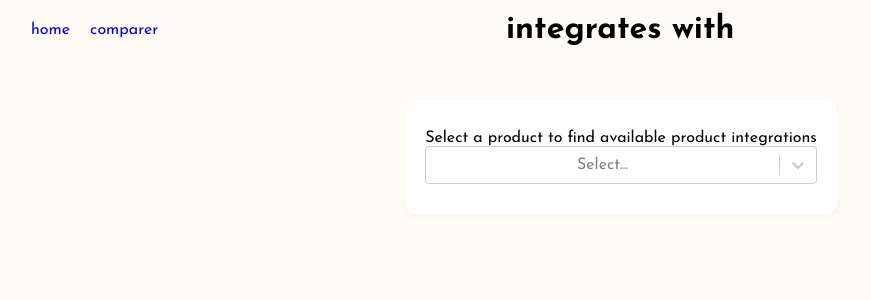
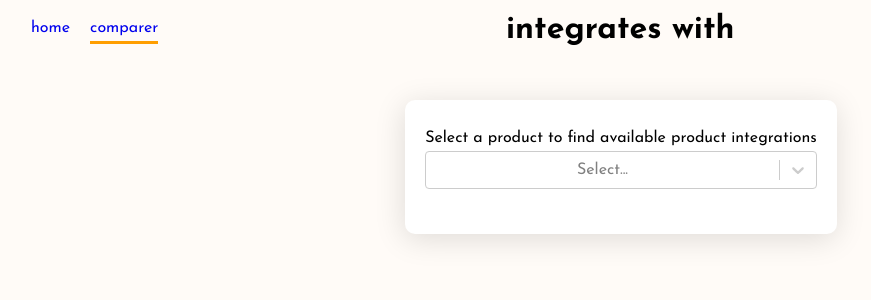
Before and after one commit to burkle489/integrates-with-app, a React (Create React App) app: page /product-compare in a window 1280 px wide. Shown: the top 300 px of the page, without its empty margins (19-890 px from the left). Built offline with nearby package versions, Linux system fonts and the light colour scheme.

Commit message:
generic component stylng and integration list fleshing out

```diff
--- a/package.json
+++ b/package.json
@@ -16,6 +16,7 @@
     "formik": "^2.2.9",
     "react": "^18.1.0",
     "react-dom": "^18.1.0",
+    "react-icons": "^4.3.1",
     "react-router": "^6.3.0",
     "react-router-dom": "^6.3.0",
     "react-scripts": "5.0.1",
--- a/src/components/contentCard/ContentCard.scss
+++ b/src/components/contentCard/ContentCard.scss
@@ -1,6 +1,7 @@
 .ContentCard {
     background-color: $color-30;
     border-radius: 10px;
-    box-shadow: 1px 2px 5px #e6e6e66b;
+    // box-shadow: 1px 2px 5px #e6e6e66b;
+    box-shadow: -1px 5px 30px 0px rgba(0, 0, 0, 0.13);
     padding: 30px 20px;
 }
--- /dev/null
+++ b/src/components/formFields/FormFields.scss
@@ -0,0 +1,15 @@
+.FormField {
+    display: flex;
+    flex-direction: column;
+    margin-bottom: 15px;
+    .FormLabel {
+        display: flex;
+        justify-content: flex-start;
+        margin-bottom: 5px;
+    }
+    .FormInput {
+        min-height: 38px;
+        border: 1px solid hsl(0%, 0%, 80%);
+        border-radius: 4px;
+    }
+}
--- a/src/components/integrationListItem/IntegrationListItem.scss
+++ b/src/components/integrationListItem/IntegrationListItem.scss
@@ -1,8 +1,19 @@
 .IntegrationListItem {
     width: 100%;
-    height: 40px;
-    border-bottom: 1px solid black;
-    border-left: 1px solid black;
-    border-right: 1px solid black;
-    cursor: pointer;
+    min-height: 40px;
+    height: fit-content;
+    border-bottom: 1px solid hsl(0, 0, 80%);
+    padding: 15px 0;
 }
+
+.IntegrationListItemHeader {
+    display: flex;
+    justify-content: space-between;
+    align-items: center;
+    p {
+        margin: 0;
+    }
+    .MenuBtn {
+        cursor: pointer;
+    }
+}
--- a/src/components/integrationListItem/IntegrationListItem.tsx
+++ b/src/components/integrationListItem/IntegrationListItem.tsx
@@ -1,7 +1,26 @@
+import { useState } from "react"
 import { IntegrationListItemProps } from "./models"
+import { BsArrowDownCircle, BsArrowUpCircle } from 'react-icons/bs'
 
-export const IntegrationListItem:React.FC<IntegrationListItemProps> = ({name}) => {
+export const IntegrationListItem: React.FC<IntegrationListItemProps> = ({ name, productUrl }) => {
+    const [hasMoreDetails, setHasMoreDetails] = useState<boolean>(false);
+
+    const handleMenuBtn = () => {
+        return hasMoreDetails ? <BsArrowUpCircle size={25} color='#ff9e00' /> : <BsArrowDownCircle size={25} color='#ff9e00' />
+    }
     return (
-<div className='IntegrationListItem'><p>{name}</p></div>
+        <div className='IntegrationListItem'>
+            <div className='IntegrationListItemHeader'>
+                <div />
+                <p>{name}</p>
+                <div className='MenuBtn' onClick={() => { setHasMoreDetails(prev => !prev) }}>{handleMenuBtn()}</div>
+            </div>
+            {hasMoreDetails &&
+                <div className='IntegrationListItemContent'>
+                    <a href={productUrl}>{`Visit ${name}`}</a>
+                </div>
+            }
+
+        </div>
     )
 }
--- a/src/components/navItem/NavItem.scss
+++ b/src/components/navItem/NavItem.scss
@@ -1,9 +1,14 @@
 .NavItem {
-    padding: 0 10px;
+    margin: 0 10px;
+    padding-bottom: 5px;
     a {
         text-decoration: none;
         &:visited {
             color: black;
         }
     }
+    &.Active {
+        border-bottom: 3px solid $color-10;
+        padding-top: 3px;
+    }
 }
--- a/src/components/navItem/NavItem.tsx
+++ b/src/components/navItem/NavItem.tsx
@@ -1,9 +1,11 @@
-import { Link } from "react-router-dom"
+import { Link, useLocation } from "react-router-dom"
 import { INavItem } from "../navBar/models"
 
 export const NavItem: React.FC<INavItem> = ({ route, name }) => {
+    const location = useLocation();
+    const isCurrentLocation = location.pathname === route
     return (
-        <div className="NavItem">
+        <div className={`NavItem${isCurrentLocation ? ' Active' : ''}`}>
             <Link to={route}>{name}</Link>
         </div>
     )
--- a/src/components/selectedProductCompare/SelectedProductCompare.tsx
+++ b/src/components/selectedProductCompare/SelectedProductCompare.tsx
@@ -44,7 +44,7 @@ export const SelectedProductCompare: React.FC<SelectedProductCompareProps> = ()
                             />
                             {availableIntegrations &&
                                 <>
-                                    <TextFormField label='Search for a specific product' onChange={handleFilter(formikProps.setFieldValue)} name='integrationFilter' />
+                                    <TextFormField label='Filter by a specific product' onChange={handleFilter(formikProps.setFieldValue)} name='integrationFilter' />
                                     <IntegrationListContainer>
                                         {availableIntegrations.map((item: ChangeMe, index: number) => (
                                             <IntegrationListItem key={'integrationListItem' + id + index} name={item.label} value={item.value} />
--- a/src/index.scss
+++ b/src/index.scss
@@ -2,7 +2,7 @@
 
 $color-60: #fffbf7; // very light orange/yellow
 $color-30: #ffffff; // white
-$color-10: #ffcd36; // orange
+$color-10: #ff9e00; // orange
 
 @mixin max-width-breakpoint($bp) {
     @media (max-width: $bp) {
@@ -50,3 +50,4 @@ code {
 @import './components/navBar/NavBar.scss';
 @import './components/contentCard/ContentCard.scss';
 @import './components/navItem/NavItem.scss';
+@import './components/formFields/FormFields.scss';
```
Also changed, not shown: 1 other file (tests, documents, lock files or other folders).
